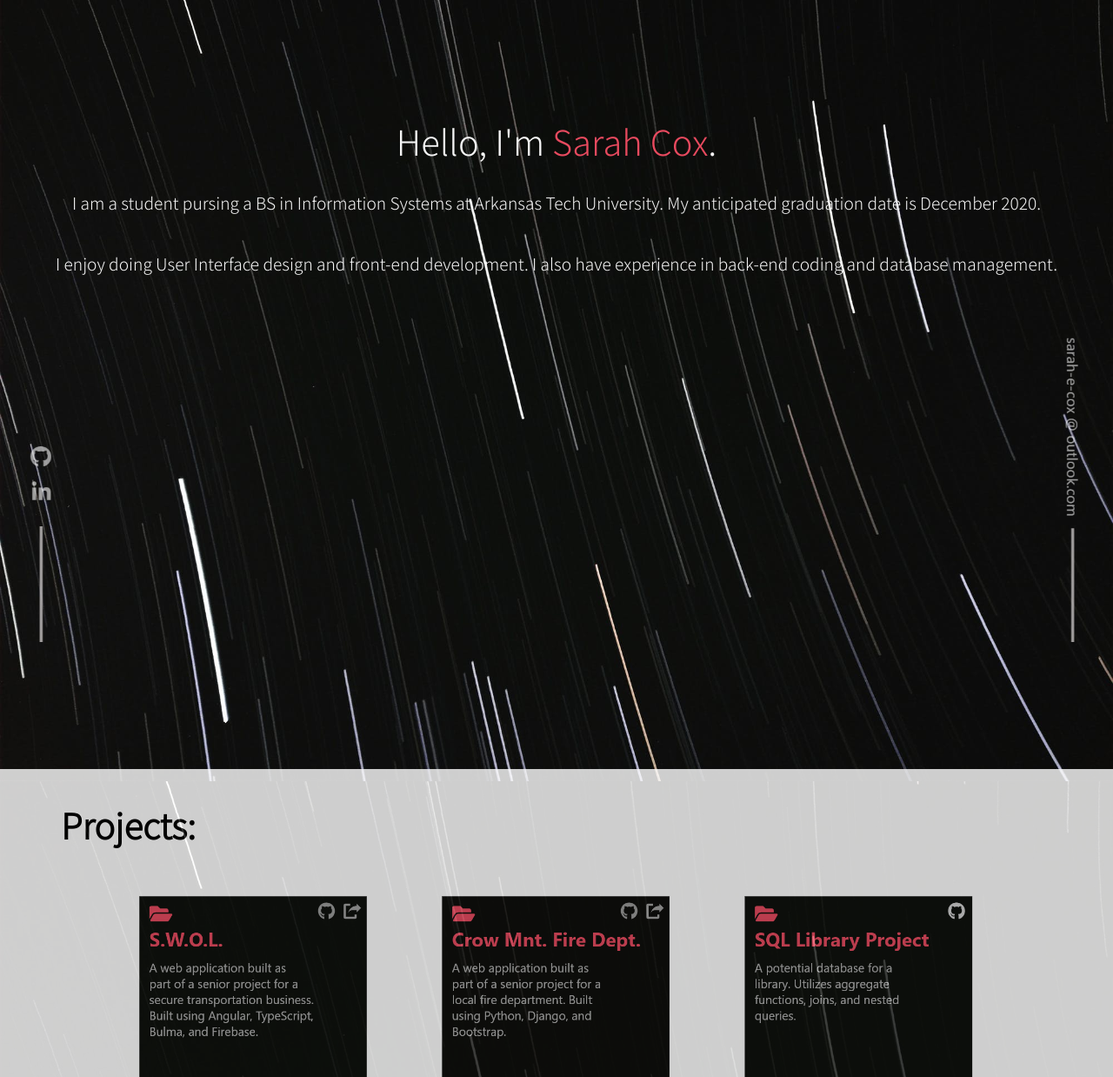
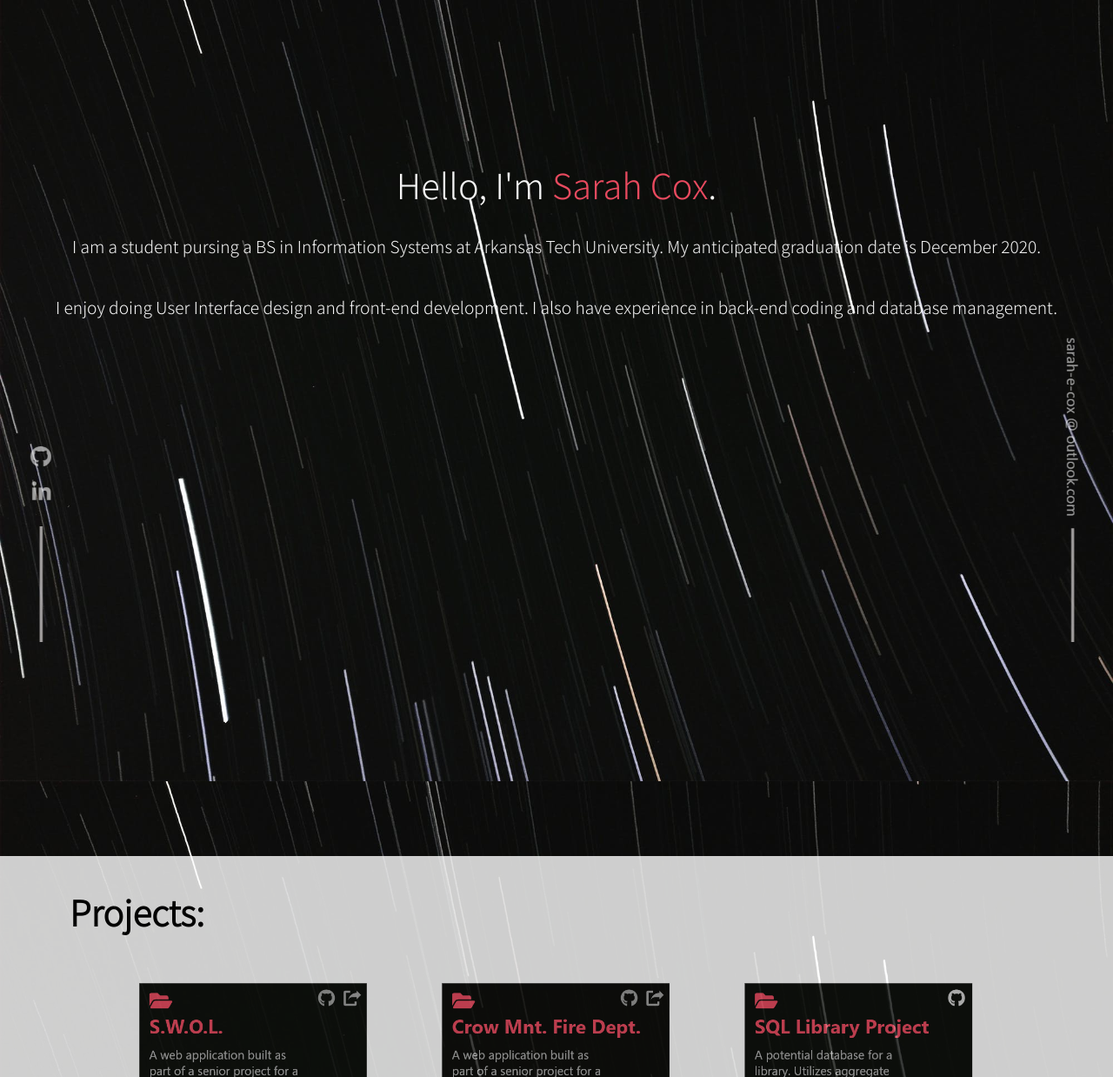
Before and after one commit to SarahBethCox/PersonalSite, a website: page src/index.html in a window 1280 px wide. Shown: the part 62-1300 px from the top of the page at 87% size. Drawn offline with nearby package versions, Linux system fonts and the light colour scheme.

Commit message:
more nav stuff

```diff
--- a/src/index.html
+++ b/src/index.html
@@ -14,7 +14,7 @@
 <body>
 
   <!--This is the code for the navbar.-->
-  <nav class="navbar fixed-top navbar-expand-lg navbar-dark navbar-static-top">
+  <nav id="navbar" class="navbar fixed-top navbar-expand-lg navbar-dark navbar-static-top">
     <a class="navbar-brand" href="#">
       <!--Your logo goes here. It is the file path. -->
       <img class="logo" src="../assets/images/logo.png" alt="">
--- a/src/style.css
+++ b/src/style.css
@@ -90,7 +90,7 @@ body {
   /* Heading in the work experience section. */
   .work-title {
     padding-top: 40px;
-    padding-left: 70px;
+    padding-left: 80px;
     color: black;
     font-weight: bold;
   }
@@ -107,21 +107,21 @@ body {
   /* Heading in projects section. */
   .projects-title {
     padding-top: 40px;
-    padding-left: 70px;
+    padding-left: 80px;
     color: black;
     font-weight: bold;
   }
 
   /* Bio section. */
   .section1 {
-    padding-bottom: 550px;
+    padding-bottom: 600px;
   }
 
   /* Heading in section 1. Color, Alignment, and adding space above it. (Text stuff is below.) */
   .heading1 {
     color: whitesmoke;
     text-align: center;
-    padding-top: 200px;
+    padding-top: 250px;
   }
 
   /* Projects section. */
```
